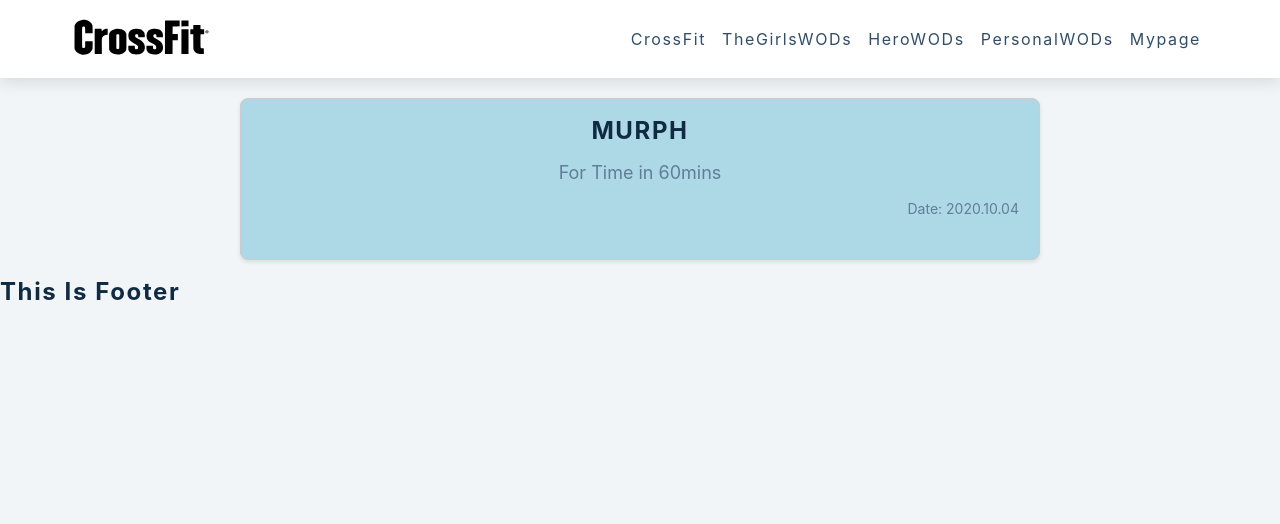
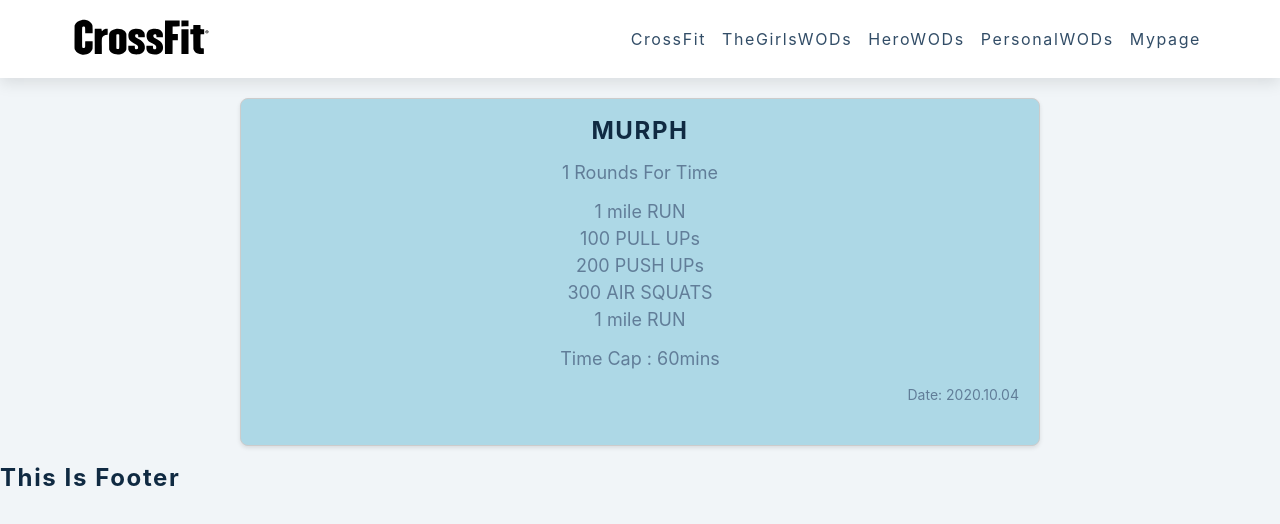
Before and after one commit to keeemhs/CrossfitCommunity, a React (Create React App) app: page /HeroWODs/1 in a window 1280 px wide. Shown: the top 524 px of the page. Built offline with nearby package versions, Linux system fonts and the light colour scheme.

Commit message:
HeroWodPage

```diff
--- a/src/pages/HeroWODsDetail.tsx
+++ b/src/pages/HeroWODsDetail.tsx
@@ -19,8 +19,17 @@
             <div className="hero-wod-detail">
                 <h2>{heroWod.title}</h2>
                 <p className="hero-wod-info">
-                    {heroWod.type} in {heroWod.timeCap}mins
+                    {heroWod.round} Rounds {heroWod.type}
                 </p>
+                <p
+                    className="hero-wod-info"
+                    dangerouslySetInnerHTML={{
+                        __html: heroWod.activity.replace(/(\d+)/g, (match, p1, offset, string) => {
+                            return offset === 0 ? match : '<br/>' + match;
+                        }),
+                    }}
+                />
+                <p className="hero-wod-info">Time Cap : {heroWod.timeCap}mins</p>
                 <p className="hero-wod-date">Date: {dayjs(heroWod.createdOn).format('YYYY.MM.DD')}</p>
             </div>
         </section>
--- a/src/pages/data/HeroWODsData.js
+++ b/src/pages/data/HeroWODsData.js
@@ -5,7 +5,8 @@
         type: 'For Time',
         round: '1',
         timeCap: '60',
-        activity: '',
+        activity: '1 mile RUN100 PULL UPs200 PUSH UPs300 AIR SQUATS1 mile RUN',
+        weight: '',
         createdOn: '2020-10-04',
     },
     {
@@ -14,7 +15,8 @@
         type: 'For Time',
         round: '7',
         timeCap: '40',
-        activity: '',
+        activity: '400 meter RUN29 OverHead Lunges',
+        weight: '(95/65lb)',
         createdOn: '2021-10-04',
     },
 ];
```
